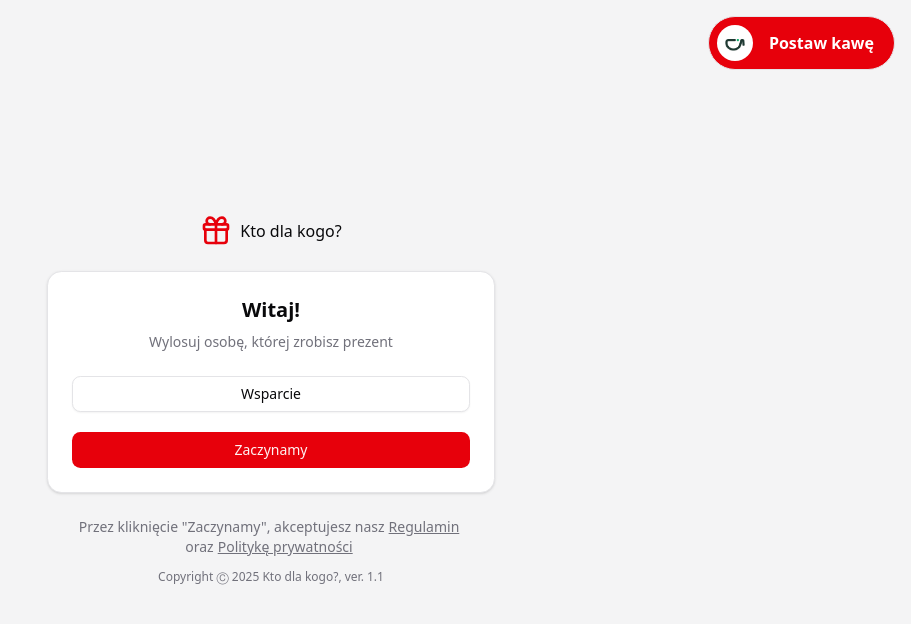
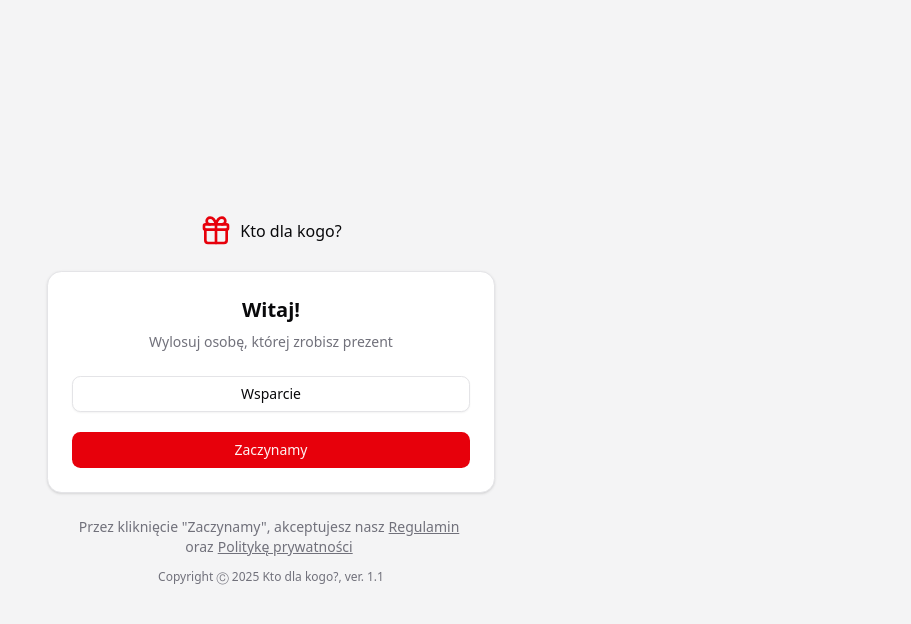
Before and after one commit to patryk-makarewicz/kto-dla-kogo, a Next.js app: page / in a window 1280 px wide. Shown: the top 624 px of the page, without its empty margins (369-1280 px from the left). Built offline with nearby package versions, Linux system fonts and the light colour scheme.

Commit message:
Remove coffee button from page layout

```diff
--- a/layouts/page-layout.tsx
+++ b/layouts/page-layout.tsx
@@ -1,4 +1,4 @@
-import { CoffeeButton, Header } from '@/components/';
+import { Header } from '@/components/';
 
 export default function PageLayout({
   children
@@ -10,9 +10,6 @@ export default function PageLayout({
       <div className="flex w-full max-w-md flex-col gap-6">
         <Header />
         {children}
-        <div className="fixed top-4 right-4">
-          <CoffeeButton />
-        </div>
       </div>
     </main>
   );
```
